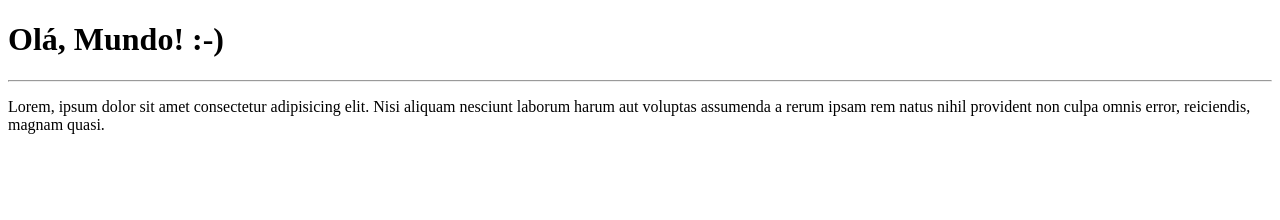
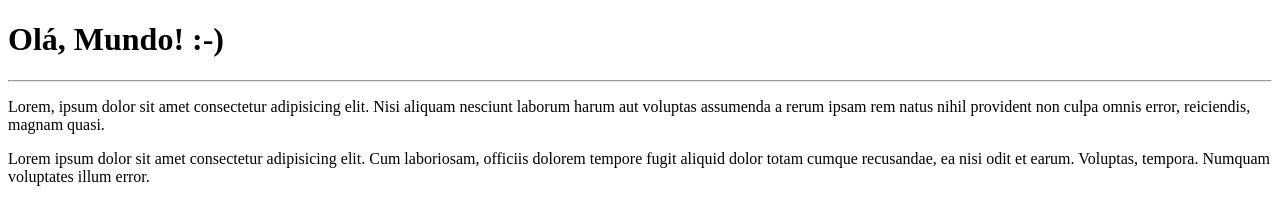
Before and after one commit to RobinsonConstantino/Ola-Mundo, a plain HTML site: page site-exemplo/index.html in a window 1280 px wide. Drawn offline with Linux system fonts and the light colour scheme.

Commit message:
Segundo parágrafo adicionado

```diff
--- a/site-exemplo/index.html
+++ b/site-exemplo/index.html
@@ -13,5 +13,10 @@
       nesciunt laborum harum aut voluptas assumenda a rerum ipsam rem natus
       nihil provident non culpa omnis error, reiciendis, magnam quasi.
     </p>
+    <p>
+      Lorem ipsum dolor sit amet consectetur adipisicing elit. Cum laboriosam,
+      officiis dolorem tempore fugit aliquid dolor totam cumque recusandae, ea
+      nisi odit et earum. Voluptas, tempora. Numquam voluptates illum error.
+    </p>
   </body>
 </html>
```
